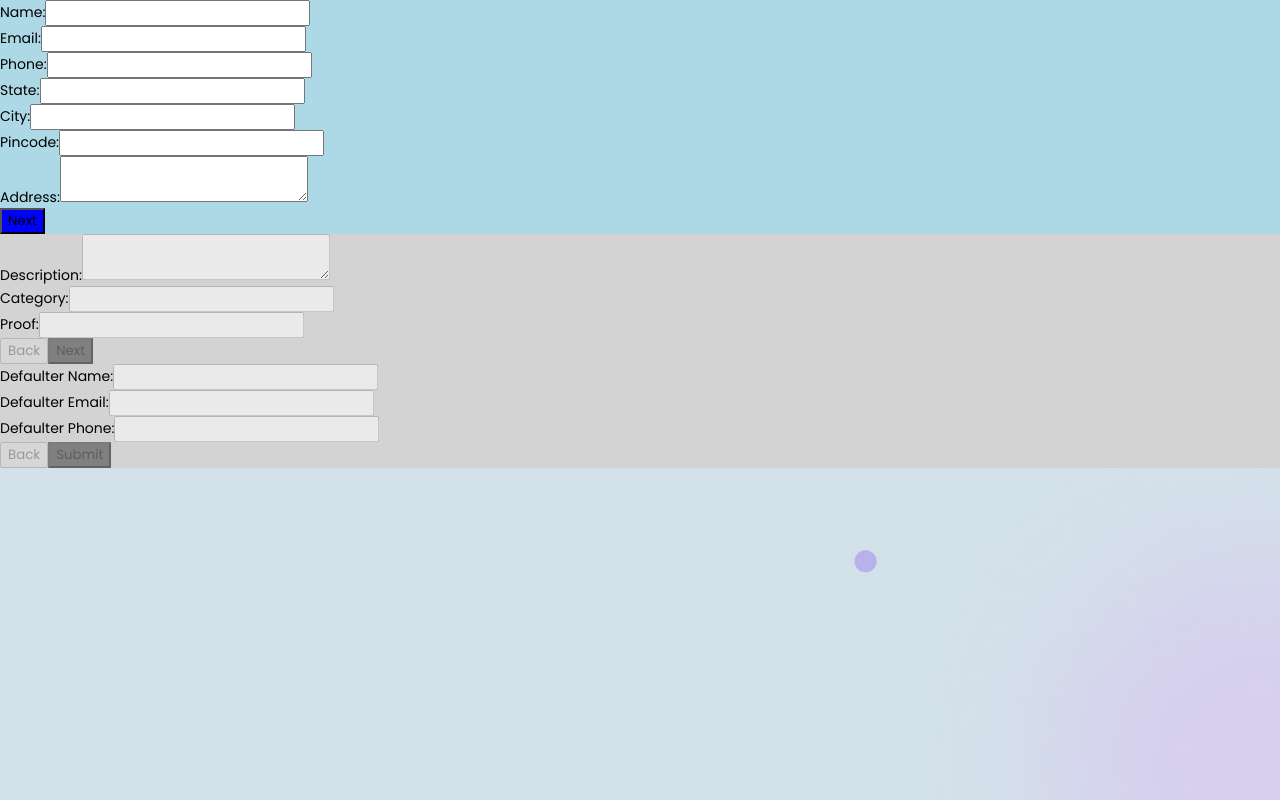
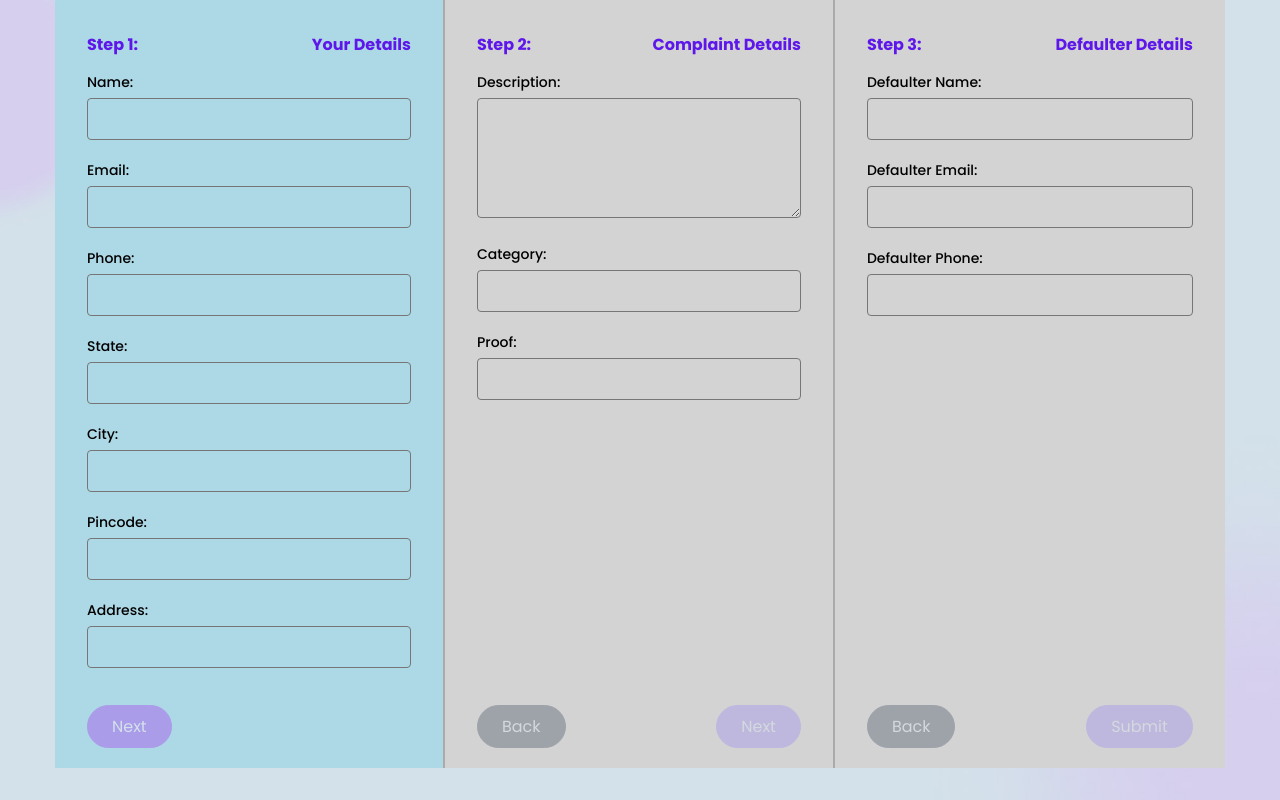
Before and after one commit to Recqarz/ODR_Frontend, a React (Vite) app: page /consultationForm in a window 1280 px wide. Built offline with nearby package versions, Linux system fonts and the light colour scheme.

Commit message:
Create new Reser password page

```diff
--- a/src/components/Consultation/ConsultationForm.jsx
+++ b/src/components/Consultation/ConsultationForm.jsx
@@ -1,6 +1,7 @@
 import React, { useState, useEffect } from 'react';
 import { useDispatch } from 'react-redux';
 import { createConsultation } from '../../store/consultation-action';
+import KeyboardArrowRightIcon from '@mui/icons-material/KeyboardArrowRight';
 
 
 const MultiStepForm = () => {
@@ -182,101 +183,75 @@ const MultiStepForm = () => {
 
 
     return (
-        <form onSubmit={handleSubmit}>
-            <div className='first' style={{ backgroundColor: divColors.first }}>
+        <>
+        <div className="consult-page">
+            <div className="bound">
+                <form onSubmit={handleSubmit} className='consult-form'>
+                    <div className='steps first' style={{ backgroundColor: divColors.first }}>
+                        <h3>
+                            <span>Step 1:</span>
+                            <span>Your Details</span>
+                        </h3>
+
                         <div>
                             <label>Name:</label>
-                    <input
-                        type="text"
-                        name="name"
-                        value={formData.name}
-                        onChange={handleChange}
-                        disabled={buttonState.firstNextDisabled}
-                    />
+                            <input type="text" name="name" value={formData.name} onChange={handleChange}
+                                disabled={buttonState.firstNextDisabled} />
                             {errors.name && <div className="error">{errors.name}</div>}
                         </div>
                         <div>
                             <label>Email:</label>
-                    <input
-                        type="email"
-                        name="email"
-                        value={formData.email}
-                        onChange={handleChange}
-                        disabled={buttonState.firstNextDisabled}
-                    />
+                            <input type="email" name="email" value={formData.email} onChange={handleChange}
+                                disabled={buttonState.firstNextDisabled} />
                             {errors.email && <div className="error">{errors.email}</div>}
                         </div>
                         <div>
                             <label>Phone:</label>
-                    <input
-                        type="text"
-                        name="phone"
-                        value={formData.phone}
-                        onChange={handleChange}
-                        disabled={buttonState.firstNextDisabled}
-                    />
+                            <input type="text" name="phone" value={formData.phone} onChange={handleChange}
+                                disabled={buttonState.firstNextDisabled} />
                             {errors.phone && <div className="error">{errors.phone}</div>}
                         </div>
                         <div>
                             <label>State:</label>
-                    <input
-                        type="text"
-                        name="state"
-                        value={formData.state}
-                        onChange={handleChange}
-                        disabled={buttonState.firstNextDisabled}
-                    />
+                            <input type="text" name="state" value={formData.state} onChange={handleChange}
+                                disabled={buttonState.firstNextDisabled} />
                             {errors.state && <div className="error">{errors.state}</div>}
                         </div>
                         <div>
                             <label>City:</label>
-                    <input
-                        type="text"
-                        name="city"
-                        value={formData.city}
-                        onChange={handleChange}
-                        disabled={buttonState.firstNextDisabled}
-                    />
+                            <input type="text" name="city" value={formData.city} onChange={handleChange}
+                                disabled={buttonState.firstNextDisabled} />
                             {errors.city && <div className="error">{errors.city}</div>}
                         </div>
                         <div>
                             <label>Pincode:</label>
-                    <input
-                        type="text"
-                        name="pincode"
-                        value={formData.pincode}
-                        onChange={handleChange}
-                        disabled={buttonState.firstNextDisabled}
-                    />
+                            <input type="text" name="pincode" value={formData.pincode} onChange={handleChange}
+                                disabled={buttonState.firstNextDisabled} />
                             {errors.pincode && <div className="error">{errors.pincode}</div>}
                         </div>
                         <div>
                             <label>Address:</label>
-                    <textarea
-                        name="address"
-                        value={formData.address}
-                        onChange={handleChange}
-                        disabled={buttonState.firstNextDisabled}
-                    />
+                            <input type="text" name="address" value={formData.address} onChange={handleChange}
+                                disabled={buttonState.firstNextDisabled} />
                             {errors.address && <div className="error">{errors.address}</div>}
                         </div>
-                <button
-                    type="button"
-                    onClick={handleNext}
-                    disabled={buttonState.firstNextDisabled}
-                    style={{ backgroundColor: buttonState.firstNextDisabled ? 'grey' : 'blue' }}
-                >
-                    Next
-                </button>
+                        <div className='btn-row'>
+                            <button className="rg-btn right-aero" type="button" onClick={handleNext} disabled={buttonState.firstNextDisabled}
+                            /*style={{ backgroundColor: buttonState.firstNextDisabled ? '#6B7280' : '#AB9CEA' }}*/ >Next</button>
+
                         </div>
 
-            <div className='second' style={{ backgroundColor: divColors.second }}>
+                    </div>
+
+                    <div className='steps second' style={{ backgroundColor: divColors.second }}>
+                        <h3>
+                            <span>Step 2:</span>
+                            <span>Complaint Details</span>
+                        </h3>
+
                         <div>
                             <label>Description:</label>
-                    <textarea
-                        name="description"
-                        value={formData.description}
-                        onChange={handleChange}
+                            <textarea name="description" value={formData.description} onChange={handleChange}
                                 disabled={buttonState.secondNextDisabled}
                             />
                             {errors.description && <div className="error">{errors.description}</div>}
@@ -303,25 +278,19 @@ const MultiStepForm = () => {
                             />
                             {errors.proof && <div className="error">{errors.proof}</div>}
                         </div>
-
-                <button
-                    type="button"
-                    onClick={handleBack}
-                    disabled={buttonState.secondNextDisabled}
-                >
-                    Back
-                </button>
-                <button
-                    type="button"
-                    onClick={handleNext}
-                    disabled={buttonState.secondNextDisabled}
-                    style={{ backgroundColor: buttonState.secondNextDisabled ? 'grey' : 'blue' }}
-                >
-                    Next
-                </button>
+                        <div className='btn-row'>
+                            <button className="rg-btn right-aero left" type="button" onClick={handleBack} disabled={buttonState.secondNextDisabled}>Back</button>
+                            <button className="rg-btn right-aero" type="button" onClick={handleNext} disabled={buttonState.secondNextDisabled}
+                                /*style={{ backgroundColor: buttonState.secondNextDisabled ? '#6B7280' : '#AB9CEA' }}*/ >
+                                Next</button>
+                        </div>
                     </div>
 
-            <div className='third' style={{ backgroundColor: divColors.third }}>
+                    <div className='steps third' style={{ backgroundColor: divColors.third }}>
+                        <h3>
+                            <span>Step 3:</span>
+                            <span>Defaulter Details</span>
+                        </h3>
                         <div>
                             <label>Defaulter Name:</label>
                             <input
@@ -355,23 +324,18 @@ const MultiStepForm = () => {
                             />
                             {errors.defaulter_phone && <div className="error">{errors.defaulter_phone}</div>}
                         </div>
+                        <div className='btn-row'>
+                            <button className="rg-btn right-aero left" type="button" onClick={handleBack} disabled={buttonState.thirdNextDisabled}>Back</button>
+                            <button className="rg-btn right-aero" type="submit" disabled={buttonState.thirdNextDisabled}
+                                /*style={{ backgroundColor: buttonState.thirdNextDisabled ? '#6B7280' : '#AB9CEA' }}*/ > Submit</button>
+                        </div>
 
-                <button
-                    type="button"
-                    onClick={handleBack}
-                    disabled={buttonState.thirdNextDisabled}
-                >
-                    Back
-                </button>
-                <button
-                    type="submit"
-                    disabled={buttonState.thirdNextDisabled}
-                    style={{ backgroundColor: buttonState.thirdNextDisabled ? 'grey' : 'blue' }}
-                >
-                    Submit
-                </button>
                     </div>
                 </form>
+            </div>
+        </div>
+
+        </>
     );
 };
 
--- a/src/components/Login/ForgotPassword.jsx
+++ b/src/components/Login/ForgotPassword.jsx
@@ -16,7 +16,7 @@ const ForgotPassword = () => {
                 <div className="form-box login-box">
                     <div className="lock-icon"><LockPersonIcon /></div>
                     <h3 style={{textAlign:"center"}}>Forgot password?</h3>
-                    <div className="register-form custom-form">
+                    <div className="register-form custom-form-">
                         <Box component="form">
                             <p style={{textAlignLast:"center"}}>Lost your password? Please enter your username or email address. You will receive a link to create a new password via email.</p>
                             <TextField
--- a/src/components/Login/Login.css
+++ b/src/components/Login/Login.css
@@ -4,24 +4,33 @@
 .left-form {width: 30%;}
 .login-box {background: rgba(244, 244, 244, 0.5);padding: 2rem 2rem;border-radius: 2rem;max-width: 440px;margin: 0px auto;}
 .chouse-sec label span {font-weight: 600;font-size: 0.8rem;}
-.custom-form label {font-weight: 600; font-size: 1rem;}
-.custom-form .chouse-sec label {}
-.login-box label + div {padding: 10px 0px;}
-.login-box label + div input {background: none;font-size: 0.9rem;}
+.register-form label {font-weight: 600; font-size: 1rem;}
+.register-form .chouse-sec label {}
+.register-form label + div {padding: 10px 0px;}
+.register-form label + div input {background: none;font-size: 0.9rem;}
 .forgot-password {font-size: 0.8rem;text-align: right;}
 .sign-up-link {text-align: center;padding-top: 20px;}
 .login-btn-row {text-align: center;padding-top: 20px;}
 .login-img {width: 70%;text-align: center;display: flex;align-items: center;justify-content: center;}
 .login-img img {max-width: 500px;}
 .lock-icon {text-align: center;}
-.lock-icon svg {
-    border: 1px solid #000;
-    padding: 10px;
-    font-size: 4rem;border-radius: 50%;}
+.lock-icon svg {border: 1px solid #000; padding: 10px;font-size: 4rem;border-radius: 50%;}
 
-    .login-box label + div input:-webkit-autofill {background: none;}
+/* Query Page css */
+.custom-form form > div {margin-bottom: 20px;}
+.custom-form form label {font-weight: 500;}
 
-      .login-box label + div input:-moz-autofill {background: none;}
-
-      .login-box label + div input:-ms-autofill {background: none;}
-      .login-box label + div input:-webkit-autofill:focus {background: none;}
+/* consult-form */
+.consult-form {display: flex;width: 100%;}
+.consult-form .steps {width: 33.33%;padding: 2rem;border-right: 2px solid #aaa;position: relative;padding-bottom: 80px;}
+.consult-form .steps:last-child {border-right:0px;}
+.steps h3 {display: flex;justify-content: space-between;font-size: 1rem;margin: 0px 0px 15px;color: #5E17EB;}
+.steps > div {padding-bottom: 20px;}
+.steps > div label {display: inline-block;width: 100%;font-weight: 500; padding-bottom: 5px;}
+.steps input,.steps textarea {border: 1px solid rgb(118, 118, 118);background: none;padding: 0px 15px;height: 42px;border-radius: 4px;width: 100%;}
+.steps textarea {height: 120px;}
+.steps .error {color: red;position: absolute;font-size: 11px;}
+.btn-row button.left { background: #6B7280; border-color: #6B7280;}
+.btn-row button.left:hover { color: #6B7280;}
+.steps > div.btn-row {padding: 0px 2rem 0px;position: absolute;bottom: 20px;display: flex;justify-content: space-between; left: 0px;    width: 100%;}
+.btn-row button:disabled {cursor: default; pointer-events: none; opacity: 0.5;}
--- a/src/components/Login/Register.jsx
+++ b/src/components/Login/Register.jsx
@@ -88,13 +88,13 @@ const Register = () => {
           <div className="left-form">
             <div className="form-box login-box">
               <h3>Create New Account</h3>
-              <div className="register-form custom-form">
+              <div className="register-form custom-form-">
                 <Box component="form" onSubmit={handleSubmit}>
 
                 <div className="chouse-sec">
                     {/* <FormLabel component="legend">Role</FormLabel> */}
                     <RadioGroup row value={role} onChange={handleRoleChange}>
-                      <FormControlLabel value="arbitrator" control={<Radio />} label="Arbitrator" />
+                      <FormControlLabel value="arbitory" control={<Radio />} label="Arbitrator" />
                       <FormControlLabel value="user" control={<Radio />} label="Client" />
                     </RadioGroup>
                 </div>
@@ -118,7 +118,7 @@ const Register = () => {
                     }}
                     variant="standard"
                   />
-                  {role === 'user' && <TextField
+                  {role === 'client' && <TextField
                     id="org-name"
                     label="Organization Name"
                     placeholder="Type Your Organization Name"
--- a/src/components/Query/Query.jsx
+++ b/src/components/Query/Query.jsx
@@ -1,6 +1,11 @@
 import React, { useState } from 'react';
 import { useDispatch } from 'react-redux';
 import { createQuery } from '../../store/query-action';
+import Button from '@mui/material/Button';
+import TextField from '@mui/material/TextField';
+import Grid from '@mui/material/Grid';
+import Box from '@mui/material/Box';
+import {ButtonGroup, FormControl, InputLabel, MenuItem, Paper, Select, Typography, } from "@mui/material";
 
 const Query = () => {
     const dispatch = useDispatch()
@@ -26,67 +31,106 @@ const Query = () => {
     };
 
     return (
-        <div>
-            <h2>Create Query</h2>
-            <form onSubmit={handleSubmit}>
-                <div>
-                    <label>Name:</label>
-                    <input
-                        type="text"
+        <>
+        <div className="login-page">
+            <div className="bound">
+                <div className="form-sec">
+                <div className="left-form">
+                    <div className="form-box login-box">
+                        <h3>Raise A Ticket</h3>
+                        <div className="custom-form">
+                        <Box className='ticket-form' component="form" onSubmit={handleSubmit}>
+                            <TextField  required
+                                id="name" label="Name"
                                 name="name"
                                 value={formData.name}
                                 onChange={handleChange}
+                                // variant="outlined"
+                                // size="small"
+                                fullWidth
+                            />
+                            <TextField
                                 required
+                                id="email"
+                                label="Email"
+                                name="email"
+                                value={formData.email}
+                                onChange={handleChange}
+                                fullWidth
                             />
+                            <TextField
+                                required
+                                id="phone"
+                                label="Phone"
+                                name="phone"
+                                value={formData.phone}
+                                onChange={handleChange}
+                                fullWidth
+                            />
+                            <TextField
+                                required
+                                id="description"
+                                label="Description"
+                                name="description"
+                                value={formData.description}
+                                onChange={handleChange}
+                                fullWidth
+                            />
+                            <FormControl required fullWidth>
+                                <InputLabel id="demo-simple-select-label" className="Select_language">
+                                Select Category
+                                </InputLabel>
+                                <Select
+                                // labelId="demo-simple-select"
+                                // id="demo-simple-select"
+                                value={formData.category} label="Select Category"
+                                name="category" value={formData.category} onChange={handleChange} required >
+                                <MenuItem value={"Category 1"}>Category 1</MenuItem>
+                                <MenuItem value={"Category 2"}>Category 2</MenuItem>
+                                <MenuItem value={"Category 3"}>3</MenuItem>
+                                </Select>
+                            </FormControl>
+                            <Button className='rg-btn left-eft' type="submit">Submit Query</Button>
+                        </Box>
+                        {/* <form onSubmit={handleSubmit}>
+                            <div>
+                                <label>Name:</label>
+                                <input type="text" name="name" value={formData.name} onChange={handleChange} required />
                             </div>
                             <div>
                                 <label>Email:</label>
-                    <input
-                        type="email"
-                        name="email"
-                        value={formData.email}
-                        onChange={handleChange}
-                        required
-                    />
+                                <input type="email" name="email" value={formData.email} onChange={handleChange} required />
                             </div>
                             <div>
                                 <label>Phone:</label>
-                    <input
-                        type="tel"
-                        name="phone"
-                        value={formData.phone}
-                        onChange={handleChange}
-                        required
-                    />
+                                <input type="tel" name="phone" value={formData.phone} onChange={handleChange} required />
                             </div>
                             <div>
                                 <label>Description:</label>
-                    <textarea
-                        name="description"
-                        value={formData.description}
-                        onChange={handleChange}
-                        required
-                    />
+                                <textarea name="description" value={formData.description} onChange={handleChange} required />
                             </div>
                             <div>
                                 <label>Category:</label>
-                    <select
-                        name="category"
-                        value={formData.category}
-                        onChange={handleChange}
-                        required
-                    >
+                                <select name="category" value={formData.category} onChange={handleChange} required >
                                     <option value="">Select a category</option>
                                     <option value="Category 1">Category 1</option>
                                     <option value="Category 2">Category 2</option>
                                     <option value="Category 3">Category 3</option>
-                        {/* Add more options as needed */}
                                 </select>
                             </div>
                             <button type="submit">Submit Query</button>
-            </form>
+                        </form> */}
+
                         </div>
-    );
+                    </div>
+                </div>
+                <div className="login-img">
+                    <img src="images/Raise-Ticket.png" alt="Raise a Ticket" />
+                </div>
+                </div>
+            </div>
+        </div>
+   </> );
 };
 
 export default Query;
--- a/src/pages/Footer.jsx
+++ b/src/pages/Footer.jsx
@@ -20,7 +20,7 @@ const Footer = () => {
                     <li><Link to="/">Introduction</Link></li>
                     <li><Link to="/">For Arbitrator</Link></li>
                     <li><Link to="/">For Client</Link></li>
-                    <li><Link to="/">Raise a Ticket</Link></li>
+                    <li><Link to="/querys">Raise a Ticket</Link></li>
                     <li><Link to="/">Book Consultation</Link></li>
                     </ul>
                 </div>
```
Also changed, not shown: src/index.css (+5 -5 lines), src/pages/Header.jsx (+10 -21 lines), src/pages/Home.jsx (+5 -5 lines), public/images/Raise-Ticket.png (added). Lines whose indentation alone changed are shown as unchanged.
